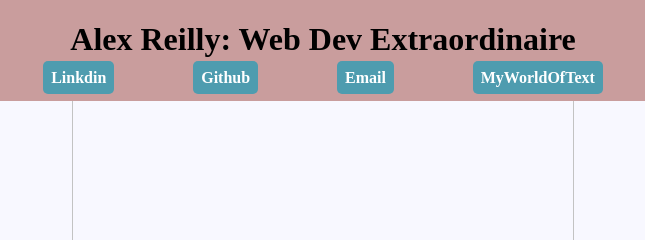
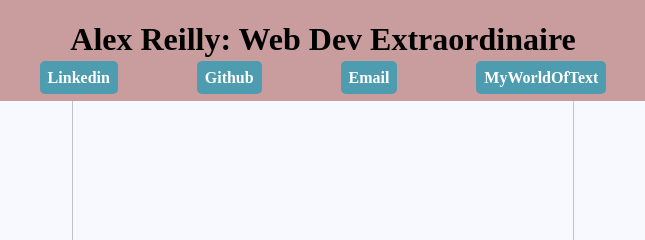
Before and after one commit to twof/PersonalSite, a plain HTML site: page index.html in a window 1280 px wide. Shown: the top 240 px of the page, 317-962 px from the left. Drawn offline with Linux system fonts and the light colour scheme.

Commit message:
Fixed a spelling error

```diff
--- a/index.html
+++ b/index.html
@@ -11,7 +11,7 @@
     <header>
       <h1>Alex Reilly: Web Dev Extraordinaire</h1>
         <nav>
-          <a class="linkButtons" href="https://www.linkedin.com/pub/alexander-reilly/b9/5aa/46b">Linkdin</a>
+          <a class="linkButtons" href="https://www.linkedin.com/pub/alexander-reilly/b9/5aa/46b">Linkedin</a>
           <a class="linkButtons" href="https://github.com/twof">Github</a>
           <a class="linkButtons" href="mailto:alexander.r.reilly@gmail.com">Email</a>
           <a class="linkButtons" href="http://www.yourworldoftext.com/~TheWisestofFools/">MyWorldOfText</a>
```
